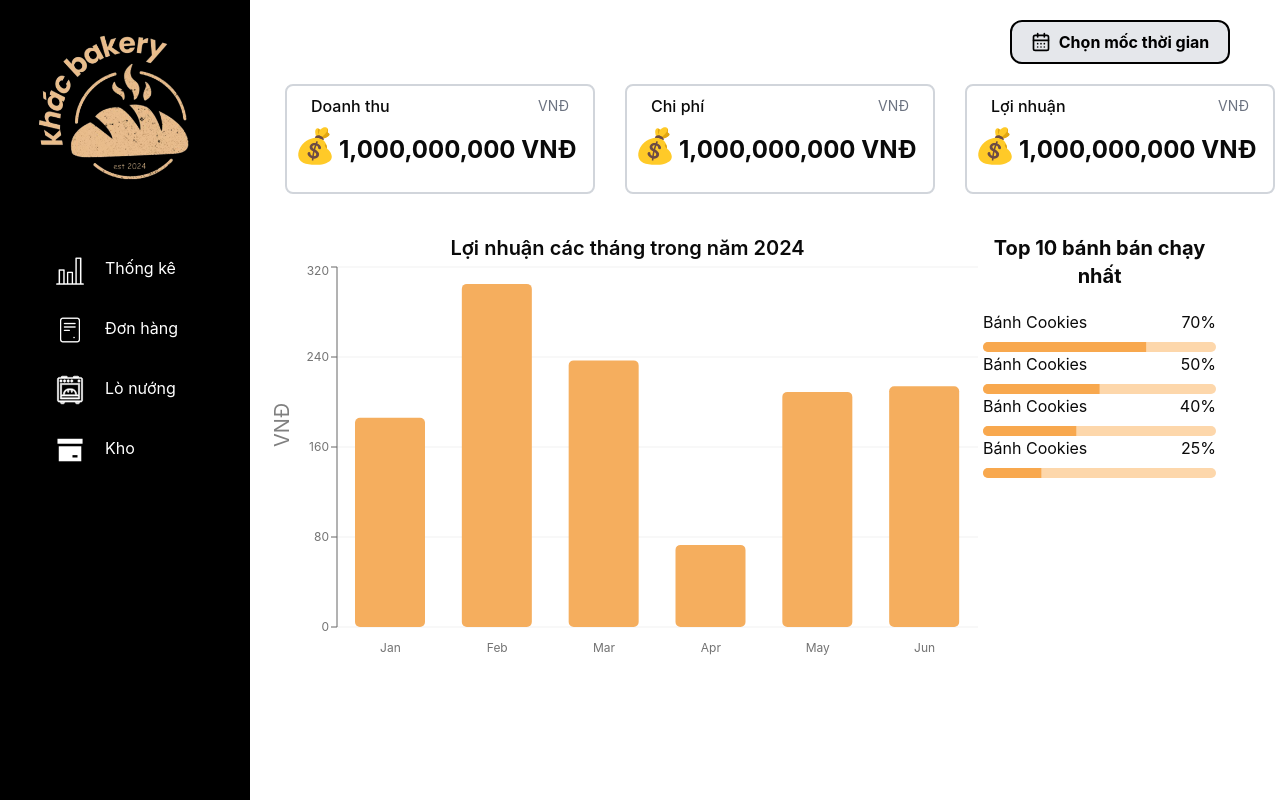
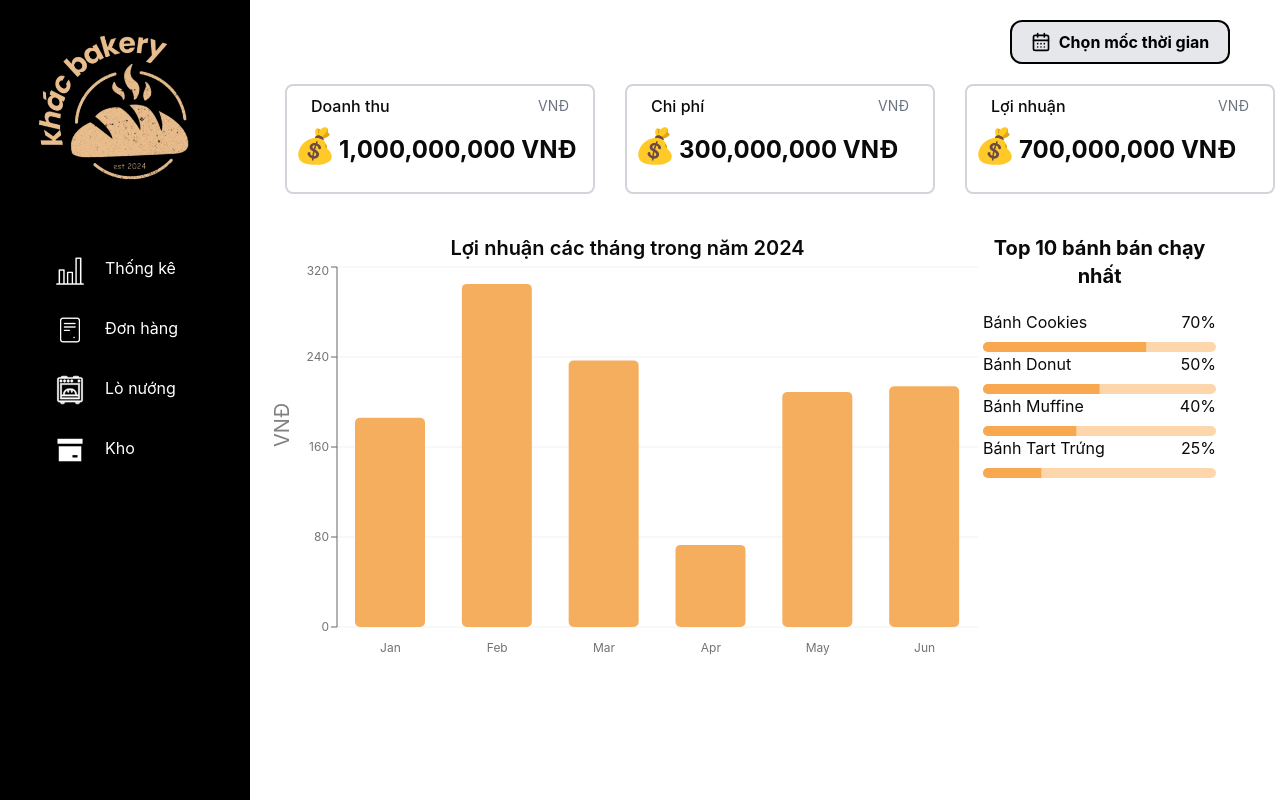
Before and after one commit to devkcng/bakery-store, a Next.js app: page /admin/dashboard in a window 1280 px wide. Built offline with nearby package versions, Linux system fonts and the light colour scheme; a web font is replaced by a local one.

Commit message:
modify: change data in dashboard

```diff
--- a/src/app/admin/dashboard/page.tsx
+++ b/src/app/admin/dashboard/page.tsx
@@ -42,8 +42,8 @@ const Page = () => {
         </div>
         <div className="flex justify-around items-center ">
           <CardInfo title="Doanh thu" value={1000000000}></CardInfo>
-          <CardInfo title="Chi phí" value={1000000000}></CardInfo>
-          <CardInfo title="Lợi nhuận" value={1000000000}></CardInfo>
+          <CardInfo title="Chi phí" value={300000000}></CardInfo>
+          <CardInfo title="Lợi nhuận" value={1000000000 - 300000000}></CardInfo>
         </div>
         <div className="flex justify-between mt-10">
           <div className="ml-3">
@@ -62,21 +62,21 @@ const Page = () => {
             </div>
             <div>
               <div className="flex justify-between mb-2">
-                <div>Bánh Cookies</div>
+                <div>Bánh Donut</div>
                 <div>50%</div>
               </div>
               <Progress value={50} />
             </div>
             <div>
               <div className="flex justify-between mb-2">
-                <div>Bánh Cookies</div>
+                <div>Bánh Muffine</div>
                 <div>40%</div>
               </div>
               <Progress value={40} />
             </div>
             <div>
               <div className="flex justify-between mb-2">
-                <div>Bánh Cookies</div>
+                <div>Bánh Tart Trứng</div>
                 <div>25%</div>
               </div>
               <Progress value={25} />
```
